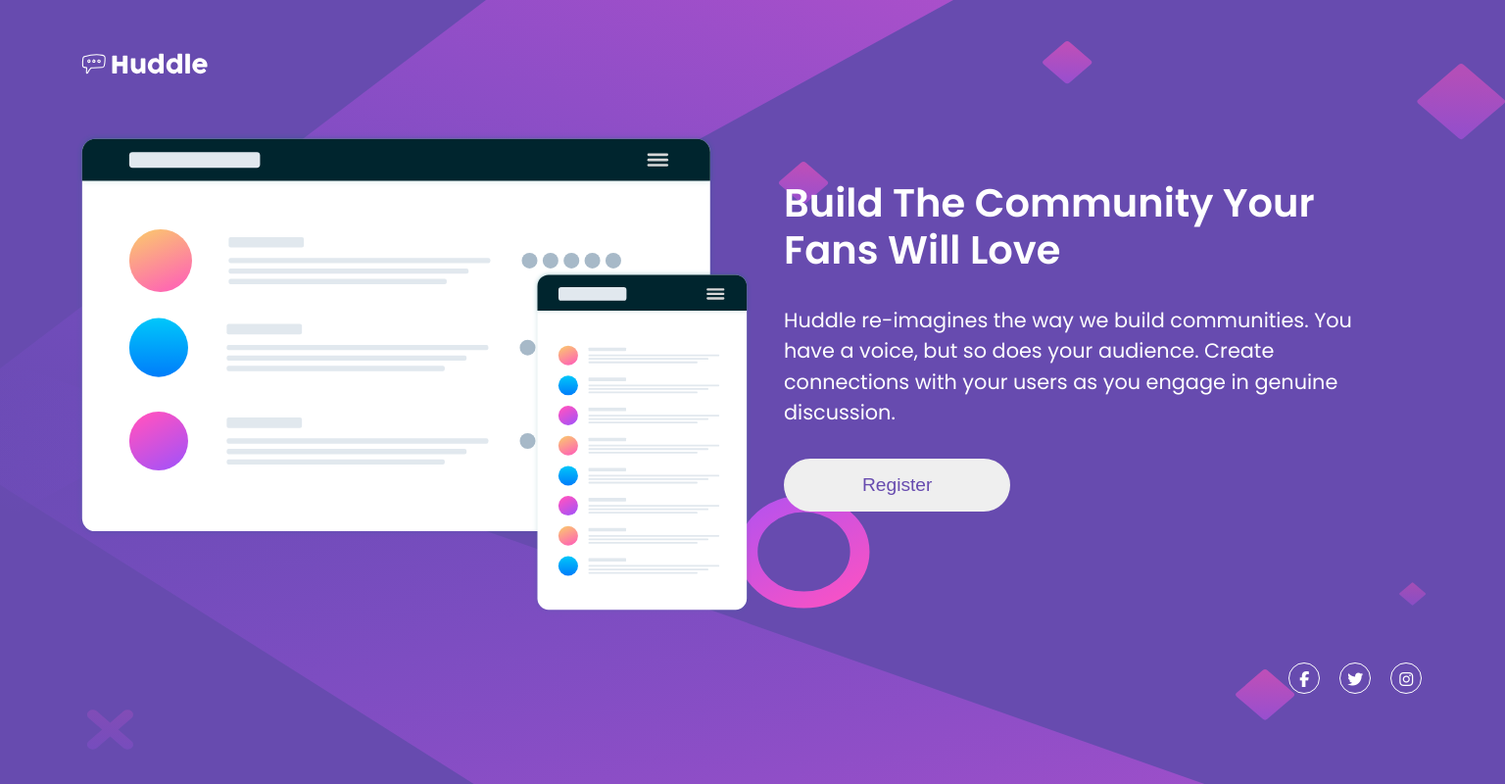
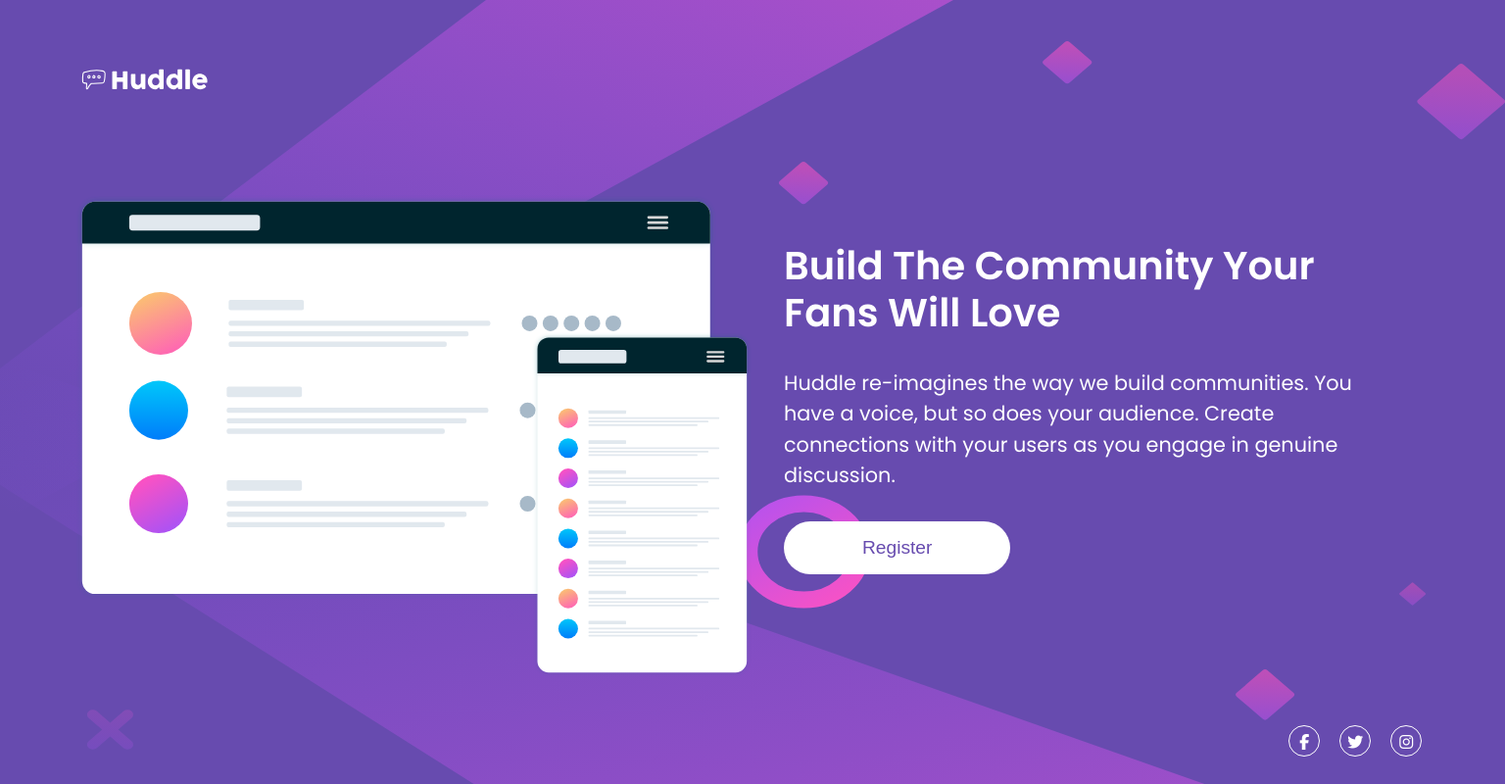
Before and after one commit to fajiculayrm/huddle-landing-page-with-single-introductory-section-master, a plain HTML site: page index.html in a window 1536 px wide. Shown: the whole page at 98% size. Drawn offline with nearby package versions, Linux system fonts and the light colour scheme.

Commit message:
add changes

```diff
--- a/style/style.scss
+++ b/style/style.scss
@@ -26,7 +26,7 @@ header {
     padding: 2rem 0;
     font-family: $heading-font;
     @media (min-width: 90rem) {
-        padding: 3rem 0;
+        padding: 4rem 0;
     }
 }
 
@@ -45,6 +45,7 @@ main {
     align-items: center;
     flex-direction: column;
     @media (min-width: 90rem) {
+        margin-top: 2rem;
         flex-direction: row;
         align-items: flex-start;
     }
@@ -87,6 +88,7 @@ main p {
 }
 
 main button {
+    background-color: #fff;
     margin-top: 1rem;
     border: 0;
     padding: 1rem 5rem;
```
Also changed, not shown: style/style.css, 1 other file.
